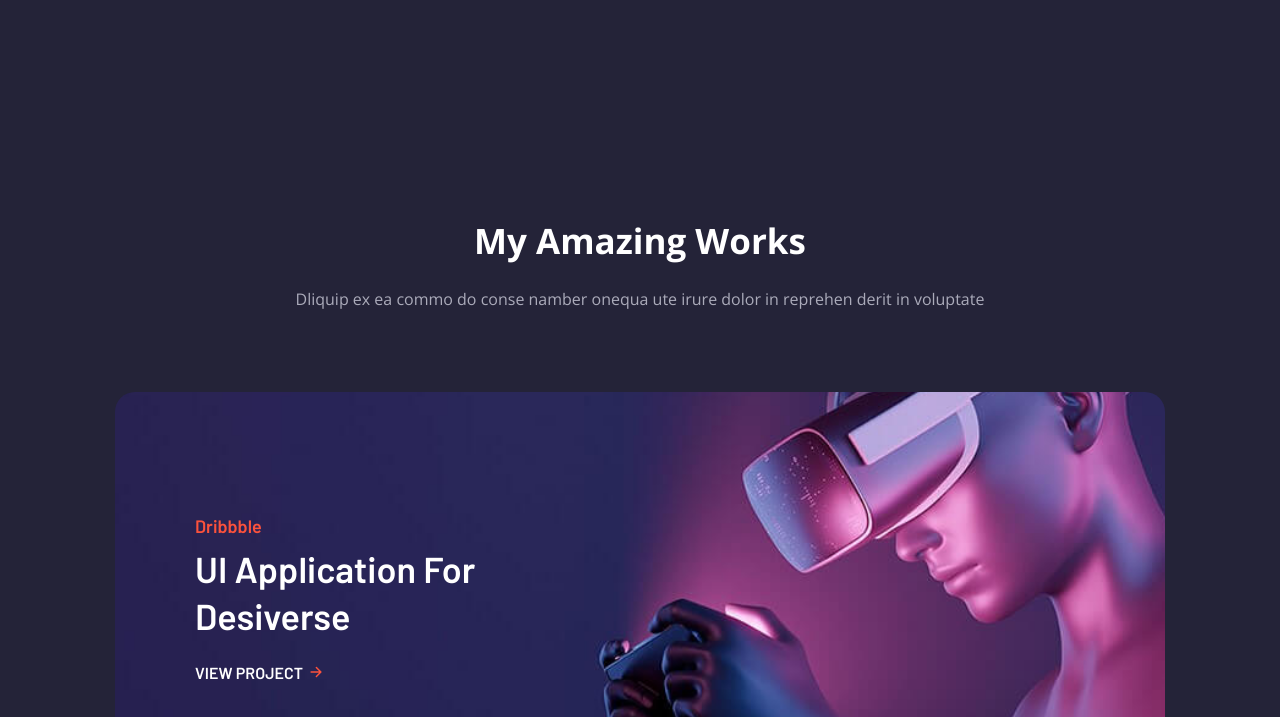
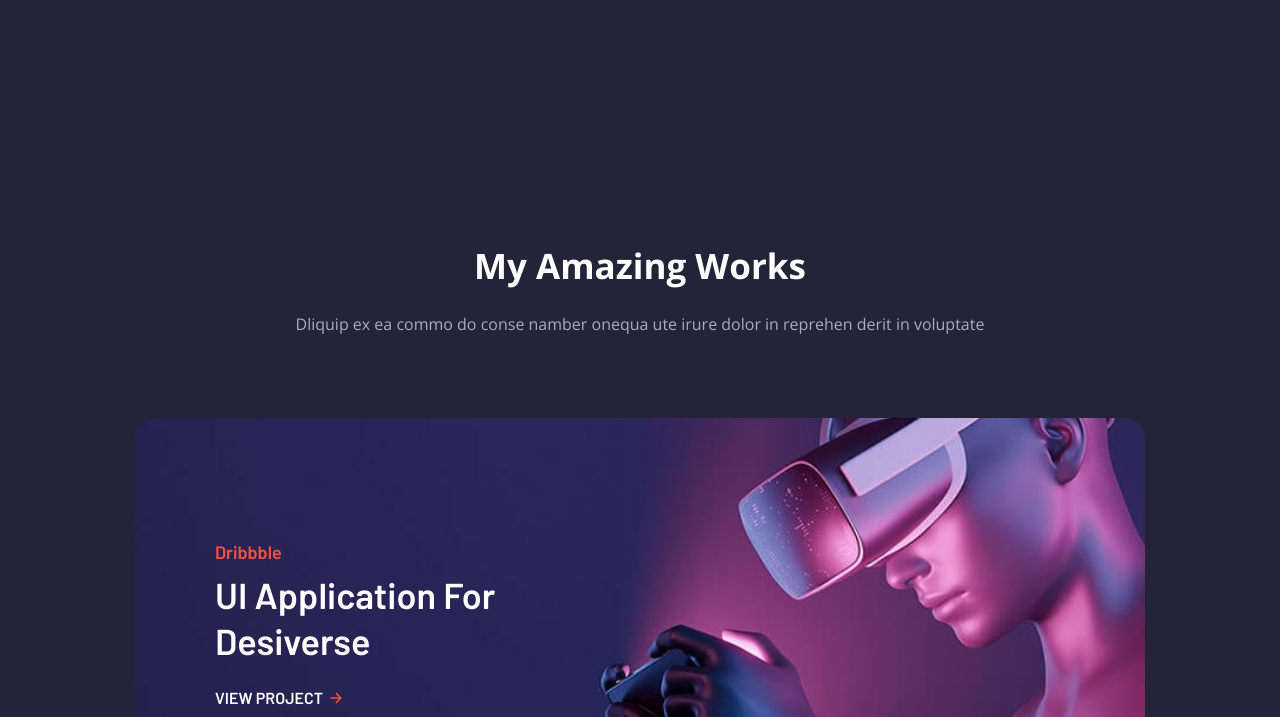
Before and after one commit to imumufid/portfolio, a plain HTML site: page index.html in a window 1280 px wide. Shown: the part 1525-2242 px from the top of the page. Drawn offline with nearby package versions, Linux system fonts and the light colour scheme; a script that the page names is missing.

Commit message:
style.css

```diff
--- a/assets/css/style.css
+++ b/assets/css/style.css
@@ -195,7 +195,7 @@ body {
 \*-----------------------------------*/
 
 .container {
-  padding-inline: 00px;
+  padding-inline: 20px;
 }
 
 .btn {
```
